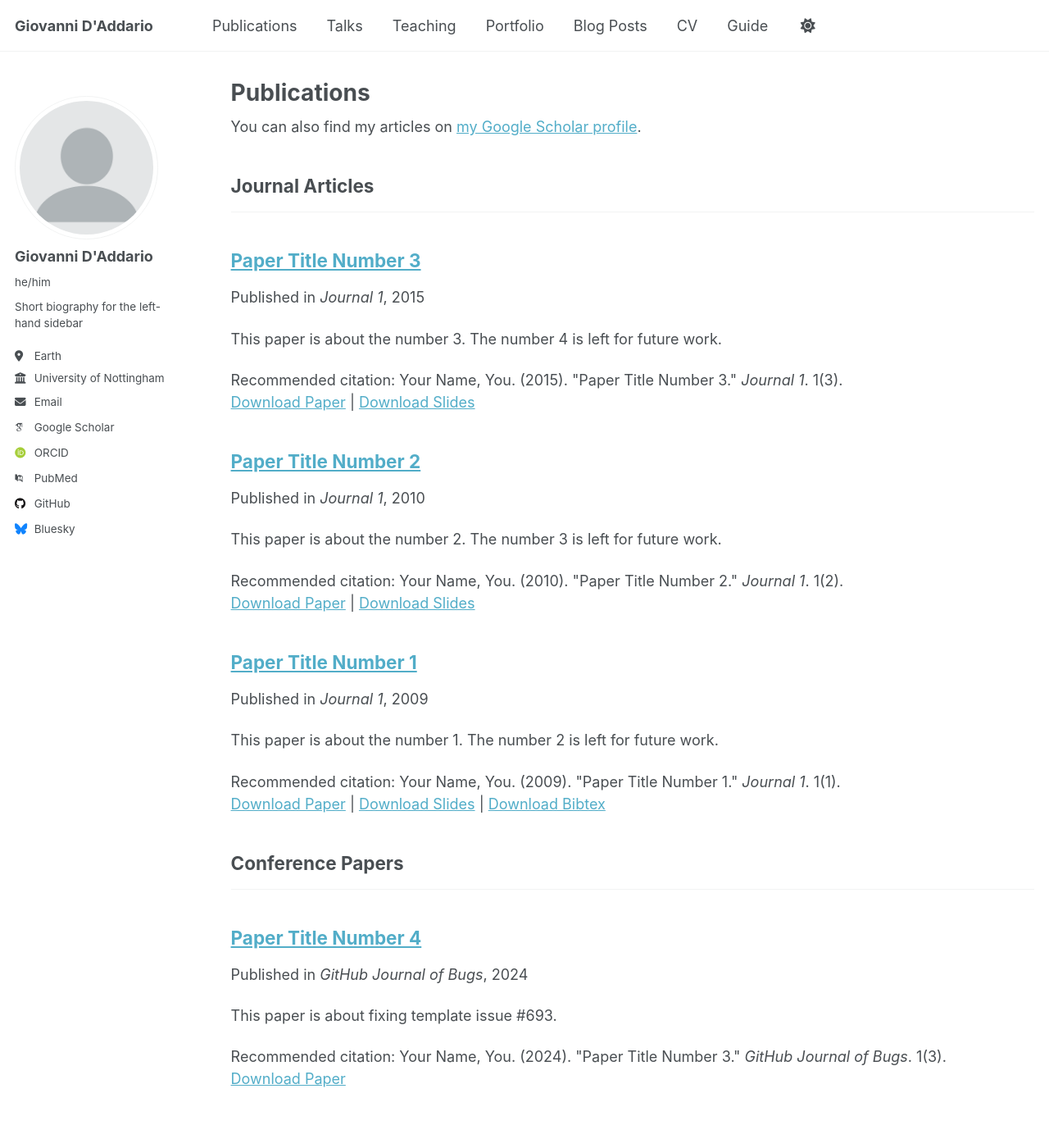
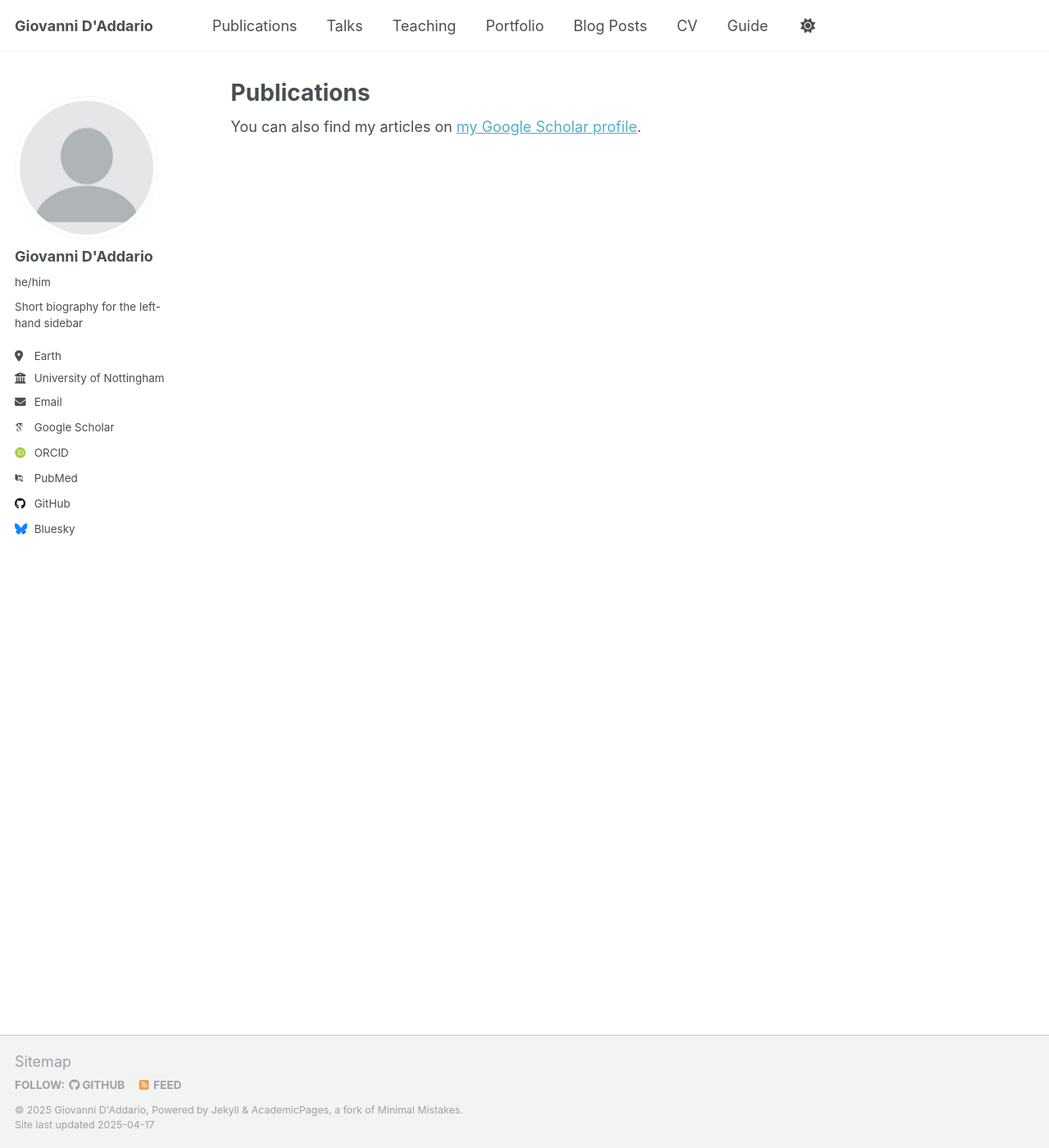
Before and after one commit to GiovanniDAddario/GiovanniDAddario.github.io, a Jekyll site: the page built from _pages/publications.html, in a window 1280 px wide and 1400 px high. Shown: the whole window at 82% size. Built offline with Jekyll 4.4.1, drawn with Linux system fonts in a browser that asks for light colours; some web fonts are replaced.

Commit message:
Change publications

```diff
--- a/_publications/2009-10-01-paper-title-number-1.md
+++ /dev/null
@@ -1,14 +0,0 @@
----
-title: "Paper Title Number 1"
-collection: publications
-category: manuscripts
-permalink: /publication/2009-10-01-paper-title-number-1
-excerpt: 'This paper is about the number 1. The number 2 is left for future work.'
-date: 2009-10-01
-venue: 'Journal 1'
-slidesurl: 'http://academicpages.github.io/files/slides1.pdf'
-paperurl: 'http://academicpages.github.io/files/paper1.pdf'
-bibtexurl: 'http://academicpages.github.io/files/bibtex1.bib'
-citation: 'Your Name, You. (2009). &quot;Paper Title Number 1.&quot; <i>Journal 1</i>. 1(1).'
----
-The contents above will be part of a list of publications, if the user clicks the link for the publication than the contents of section will be rendered as a full page, allowing you to provide more information about the paper for the reader. When publications are displayed as a single page, the contents of the above "citation" field will automatically be included below this section in a smaller font.
--- a/_publications/2010-10-01-paper-title-number-2.md
+++ /dev/null
@@ -1,14 +0,0 @@
----
-title: "Paper Title Number 2"
-collection: publications
-category: manuscripts
-permalink: /publication/2010-10-01-paper-title-number-2
-excerpt: 'This paper is about the number 2. The number 3 is left for future work.'
-date: 2010-10-01
-venue: 'Journal 1'
-slidesurl: 'http://academicpages.github.io/files/slides2.pdf'
-paperurl: 'http://academicpages.github.io/files/paper2.pdf'
-citation: 'Your Name, You. (2010). &quot;Paper Title Number 2.&quot; <i>Journal 1</i>. 1(2).'
----
-
-The contents above will be part of a list of publications, if the user clicks the link for the publication than the contents of section will be rendered as a full page, allowing you to provide more information about the paper for the reader. When publications are displayed as a single page, the contents of the above "citation" field will automatically be included below this section in a smaller font.
--- a/_publications/2015-10-01-paper-title-number-3.md
+++ /dev/null
@@ -1,14 +0,0 @@
----
-title: "Paper Title Number 3"
-collection: publications
-category: manuscripts
-permalink: /publication/2015-10-01-paper-title-number-3
-excerpt: 'This paper is about the number 3. The number 4 is left for future work.'
-date: 2015-10-01
-venue: 'Journal 1'
-slidesurl: 'http://academicpages.github.io/files/slides3.pdf'
-paperurl: 'http://academicpages.github.io/files/paper3.pdf'
-citation: 'Your Name, You. (2015). &quot;Paper Title Number 3.&quot; <i>Journal 1</i>. 1(3).'
----
-
-The contents above will be part of a list of publications, if the user clicks the link for the publication than the contents of section will be rendered as a full page, allowing you to provide more information about the paper for the reader. When publications are displayed as a single page, the contents of the above "citation" field will automatically be included below this section in a smaller font.
--- a/_publications/2024-02-17-paper-title-number-4.md
+++ b/_publications/2024-02-17-paper-title-number-4.md
@@ -1,7 +1,7 @@
 ---
-title: "Paper Title Number 4"
+title: "Ringdowns for black holes with scalar hair: the large mass case"
 collection: publications
-category: conferences
+category: journal
 permalink: /publication/2024-02-17-paper-title-number-4
 excerpt: 'This paper is about fixing template issue #693.'
 date: 2024-02-17
```
